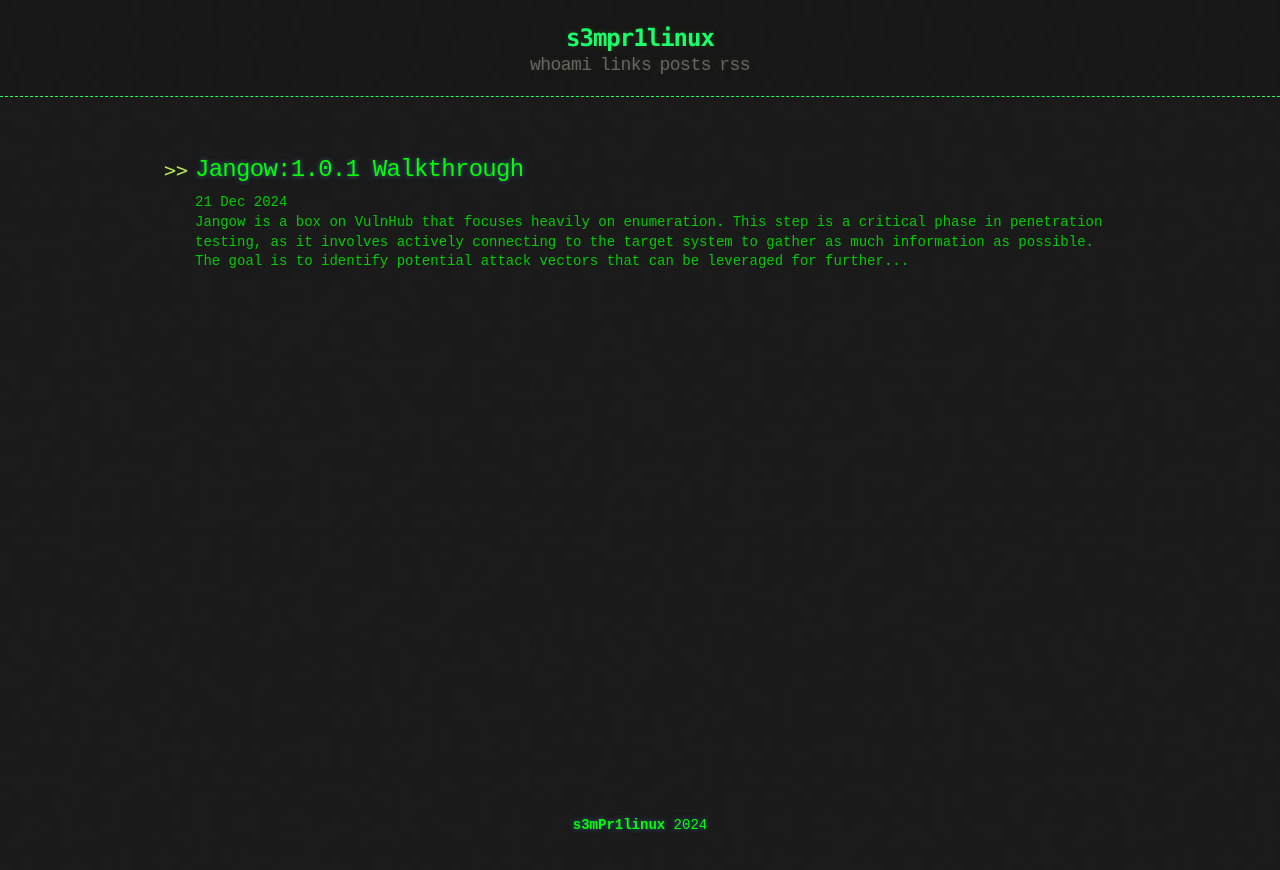
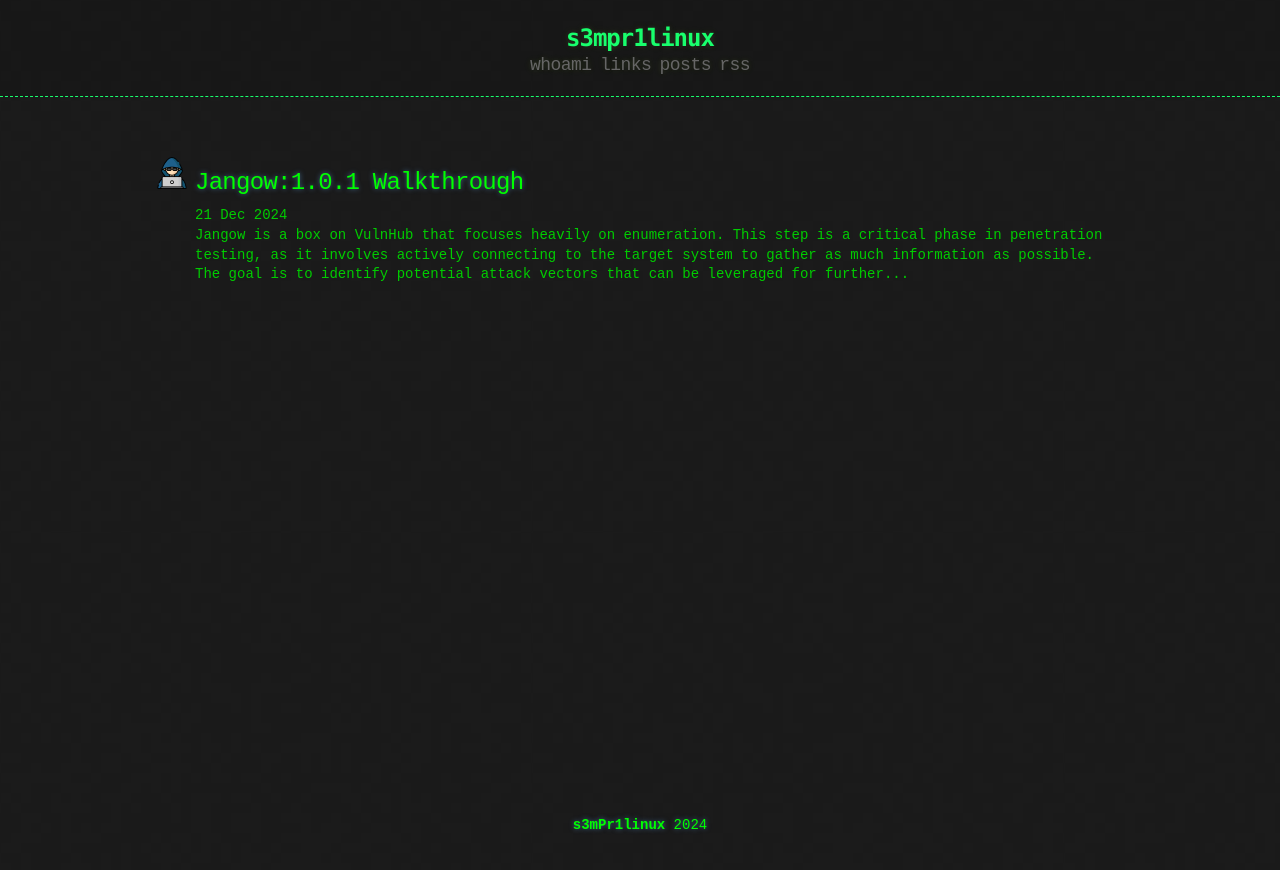
Before and after one commit to s3mPr1linux/s3mPr1linux.github.io, a Jekyll site: the page built from index.html, in a window 1280 px wide. Shown: the top 870 px of the page. Built offline with Jekyll 4.4.1, drawn with Linux system fonts in a browser that asks for light colours; the list of posts is cut into pages by our own code.

Commit message:
Commit Session Test

```diff
--- a/_sass/base.scss
+++ b/_sass/base.scss
@@ -141,7 +141,7 @@
 }
 
 ul li {
-  list-style-image:url('../assets/bullet.png');
+  list-style-image:url('../assets/bullet2.png');
 }
 
 blockquote {
```
Also changed, not shown: assets/bullet2.png (added).
